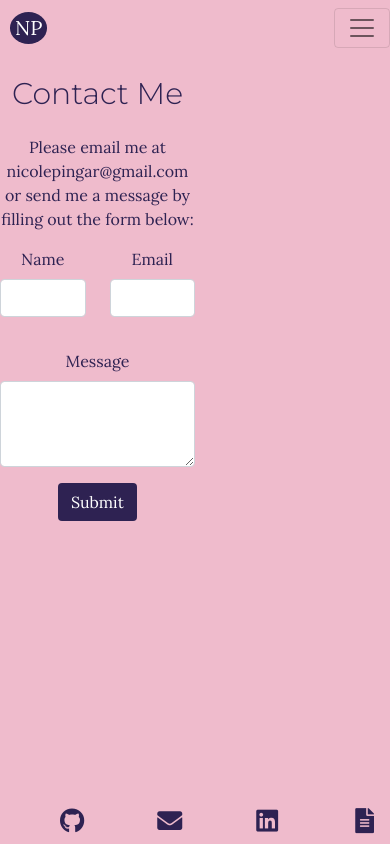
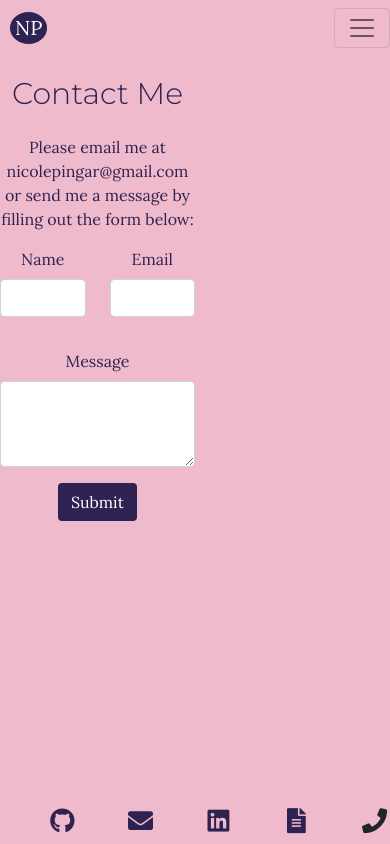
Before and after one commit to nicolepingar/portfolio, a React (Create React App) app: page /#/contact in a window 390 px wide. Shown: the top 844 px of the page. Built offline with nearby package versions, Linux system fonts and the light colour scheme.

Commit message:
phone popover working

```diff
--- a/src/components/footer/index.js
+++ b/src/components/footer/index.js
@@ -2,10 +2,25 @@ import 'bootstrap/dist/css/bootstrap.min.css';
 import React from "react";
 import Row from "react-bootstrap/Row";
 import Col from 'react-bootstrap/Col';
+import OverlayTrigger from 'react-bootstrap/OverlayTrigger'
+import Popover from 'react-bootstrap/Popover'
+import PopoverBody from 'react-bootstrap/PopoverBody'
+import PopoverHeader from 'react-bootstrap/PopoverHeader'
+import Button from 'react-bootstrap/Button'
 import ResumePDF from '../../images/resume.pdf'
 import "./style.css";
 import { Container } from 'react-bootstrap';
 
+const popover = (
+    <Popover id="popover-basic">
+        <Popover.Header as="h3">484-883-2574</Popover.Header>
+    </Popover>
+);
+const Example = () => (
+    <OverlayTrigger trigger="click" placement="right" overlay={popover}>
+        <i variant="success" className="fas fa-phone"></i>
+    </OverlayTrigger>
+);
 
 export default function Footer() {
     return (
@@ -15,6 +30,7 @@ export default function Footer() {
                 <Col className="padding-i"><a href="mailto:nicolepingar@gmail.com" ><i className="fas fa-envelope"></i></a></Col>
                 <Col className="padding-i"><a href="https://www.linkedin.com/in/nicolepingar/" target="_blank" rel="noopener"><i className="fab fa-linkedin"></i></a></Col>
                 <Col className="padding-i"><a href={ResumePDF} target="_blank" rel="noopener"><i className="fas fa-file-alt"></i></a></Col>
+                <Col className="padding-i"><Example /></Col>
             </Row>
         </Container>
     )
```
